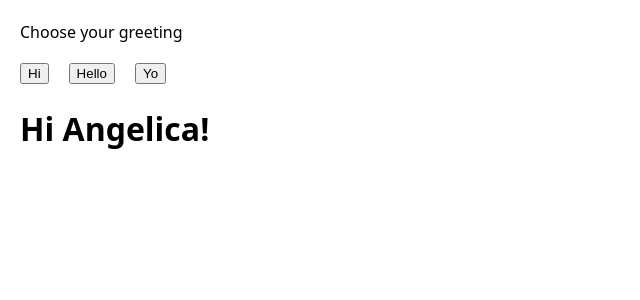
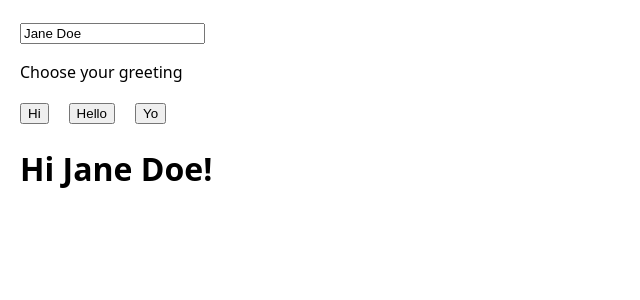
Before and after one commit to Pandangeloo/TEST-INSTALL-REACT, a React (Vite) app: page / in a window 1280 px wide. Shown: the top 300 px of the page, without its empty margins (0-640 px from the left). Built offline with nearby package versions, Linux system fonts and the light colour scheme.

Commit message:
CodeExampleDone

```diff
--- a/src/App.tsx
+++ b/src/App.tsx
@@ -3,9 +3,15 @@ import Greeter from "./Greeter";
 
 export default function App() {
   const [greeting, setGreeting] = useState("Hi");
-  const name = "Angelica";
+  const [name, setName] = useState("Jane Doe");
 
-  const allProps = { greeting, name };
+  return (
+    <>
+      {/* A state controlled input*/}
+      <input value={name} onChange={(event) => setName(event.target.value)} />
 
-  return <Greeter {...{ greeting, setGreeting, name }} />;
+      {/*Mounting the Greeter commponent*/}
+      <Greeter {...{ greeting, setGreeting, name }} />
+    </>
+  );
 }
```
